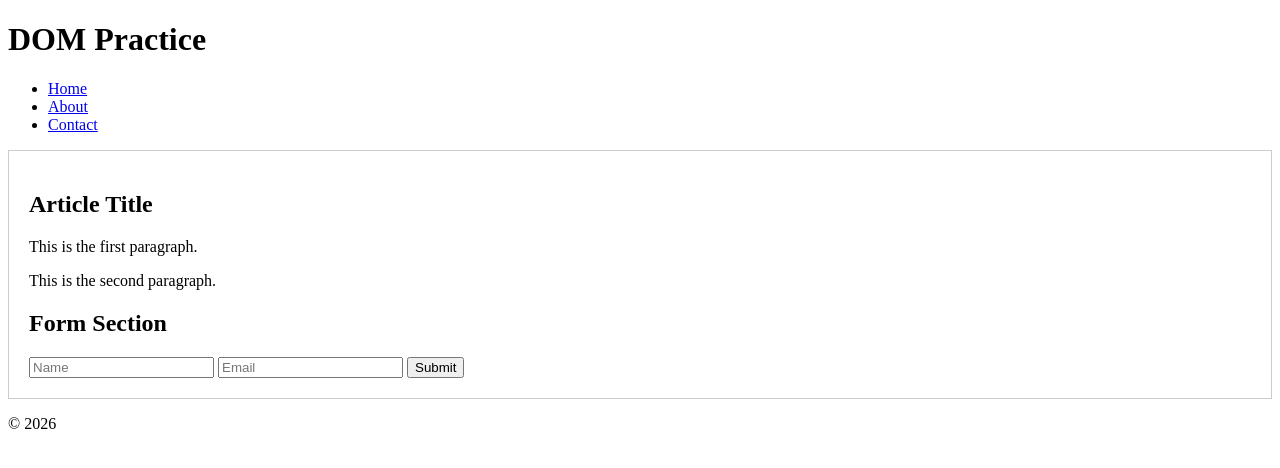
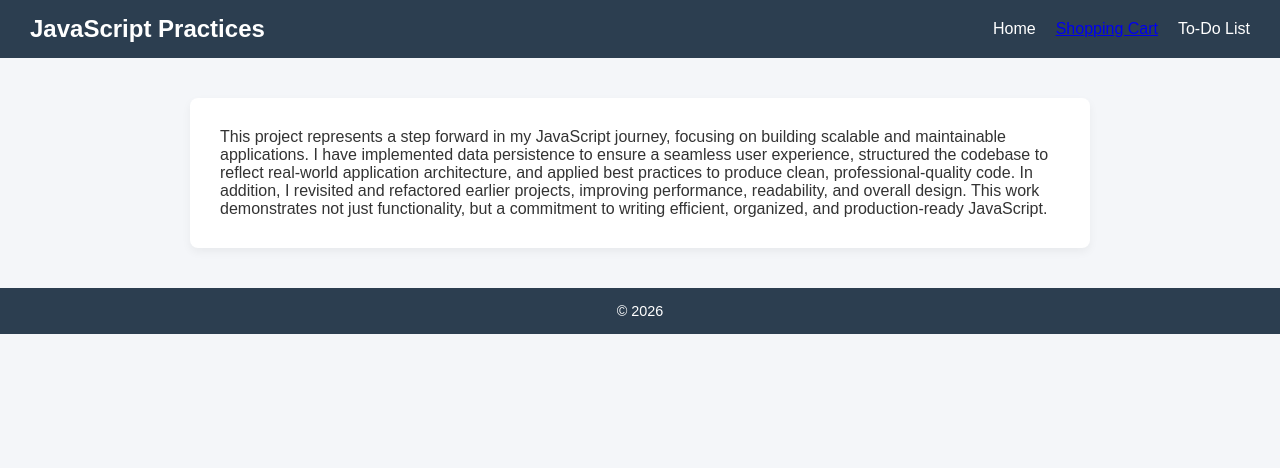
Before and after one commit to kmwota-hub/iyf-s10-week-07-kmwota-hub, a website: page index.html in a window 1280 px wide. Drawn offline with Linux system fonts and the light colour scheme.

Commit message:
Modified link list and changed list names

```diff
--- a/index.html
+++ b/index.html
@@ -2,41 +2,96 @@
 <html lang="en">
 <head>
     <meta charset="UTF-8">
+    <meta name="viewport" content="width=device-width, initial-scale=1.0">
     <title>DOM Practice</title>
+
     <style>
-        .highlight { background-color: yellow; }
-        .container { padding: 20px; border: 1px solid #ccc; }
+        * {
+            margin: 0;
+            padding: 0;
+            box-sizing: border-box;
+            font-family: Arial, sans-serif;
+        }
+
+        body {
+            background-color: #f4f6f9;
+            color: #333;
+        }
+
+        header {
+            background: #2c3e50;
+            color: white;
+            padding: 15px 30px;
+            display: flex;
+            justify-content: space-between;
+            align-items: center;
+        }
+
+        header h1 {
+            font-size: 1.5rem;
+        }
+
+        .nav-list {
+            list-style: none;
+            display: flex;
+            gap: 20px;
+        }
+
+        .nav-link {
+            text-decoration: none;
+            color: white;
+            font-weight: 500;
+            transition: color 0.3s ease;
+        }
+
+        .nav-link:hover {
+            color: #1abc9c;
+        }
+
+        .Container {
+            margin: 4px;
+            padding: 30px;
+            max-width: 900px;
+            margin: 40px auto;
+            background: white;
+            border-radius: 8px;
+            box-shadow: 0 4px 10px rgba(0,0,0,0.05);
+        }
+
+        .highlight {
+            background-color: yellow;
+        }
+
+        footer {
+            text-align: center;
+            padding: 15px;
+            margin-top: 40px;
+            background: #2c3e50;
+            color: white;
+        }
+
+        footer p {
+            font-size: 0.9rem;
+        }
     </style>
 </head>
 <body>
-    <header id="main-header">
-        <h1>DOM Practice</h1>
+
+    <header class="head" id="main-header">
+        <h1>JavaScript Practices</h1>
         <nav>
             <ul class="nav-list">
-                <li><a href="#" class="nav-link">Home</a></li>
-                <li><a href="#" class="nav-link">About</a></li>
-                <li><a href="#" class="nav-link">Contact</a></li>
+                <li><a href="index.html" class="nav-link">Home</a></li>
+                <li><a href="shopping.html">Shopping Cart</a></li>
+                <li><a href="todos.html" class="nav-link">To-Do List</a></li>
             </ul>
         </nav>
     </header>
 
-    <main class="container">
-        <article>
-            <h2 class="title">Article Title</h2>
-            <p class="content">This is the first paragraph.</p>
-            <p class="content">This is the second paragraph.</p>
-        </article>
+    <div class="Container">
 
-        <section>
-            <h2>Form Section</h2>
-            <form id="contact-form">
-                <input type="text" id="name" name="name" placeholder="Name">
-                <input type="email" id="email" name="email" placeholder="Email">
-                <button type="submit">Submit</button>
-            </form>
-        </section>
-    </main>
-
+     <p> This project represents a step forward in my JavaScript journey, focusing on building scalable and maintainable applications. I have implemented data persistence to ensure a seamless user experience, structured the codebase to reflect real-world application architecture, and applied best practices to produce clean, professional-quality code. In addition, I revisited and refactored earlier projects, improving performance, readability, and overall design. This work demonstrates not just functionality, but a commitment to writing efficient, organized, and production-ready JavaScript.</p>
+     </div>
     <footer>
         <p>&copy; 2026</p>
     </footer>
--- a/To-Do List/styles.css
+++ b/to-do.css
@@ -9,11 +9,45 @@
 /* Background */
 body {
   background: linear-gradient(135deg, #6dd5ed, #2193b0);
-  min-height: 100vh;
+}
+
+        header {
+            background: #2c3e50;
+            color: white;
+            padding: 15px 30px;
+            display: flex;
+            justify-content: space-between;
+            align-items: center;
+        }
+
+                header h1 {
+            font-size: 1.5rem;
+            color: white;
+        }
+
+        .nav-list {
+            list-style: none;
+            display: flex;
+            gap: 20px;
+        }
+
+        .nav-link {
+            text-decoration: none;
+            color: white;
+            font-weight: 500;
+            transition: color 0.3s ease;
+        }
+
+        .nav-link:hover {
+            color: #1abc9c;
+        }
+
+.todo-form {
   display: flex;
-  align-items: center;
   justify-content: center;
+  margin-top: 20px;
 }
+
 
 /* Main Container */
 .container {
@@ -23,10 +57,11 @@ body {
   padding: 30px;
   border-radius: 16px;
   box-shadow: 0 20px 40px rgba(0, 0, 0, 0.15);
+display: f;
 }
 
 /* Title */
-h1 {
+h2 {
   text-align: center;
   color: #0645f1ea;
   margin-bottom: 5px;
```
Also changed, not shown: Shopping Cart/index.html (deleted, +0 -32 lines), To-Do List/index.html (deleted, +0 -65 lines), shopping.html (added, +58 -0 lines), todos.html (added, +77 -0 lines), app.js (renamed from Shopping Cart/app.js), images/Headphones.png (renamed from Shopping Cart/images/Headphones.png), images/Laptop.png (renamed from Shopping Cart/images/Laptop.png), images/Logo.png (renamed from Shopping Cart/images/Logo.png), images/Logoa.png (renamed from Shopping Cart/images/Logoa.png), images/Phone.png (renamed from Shopping Cart/images/Phone.png), js/app.js (renamed from To-Do List/js/app.js), js/state.js (renamed from To-Do List/js/state.js), js/storage.js (renamed from To-Do List/js/storage.js), js/ui.js (renamed from To-Do List/js/ui.js), 1 more files.
